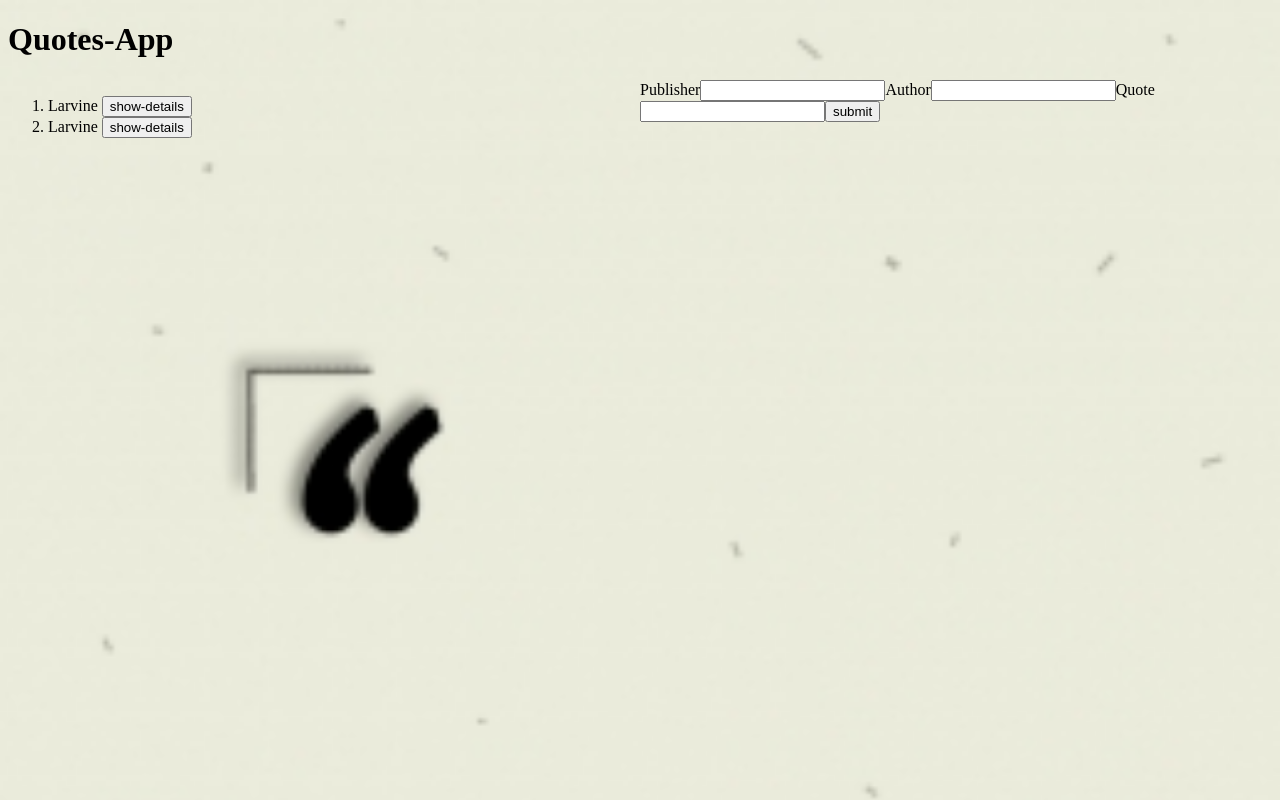
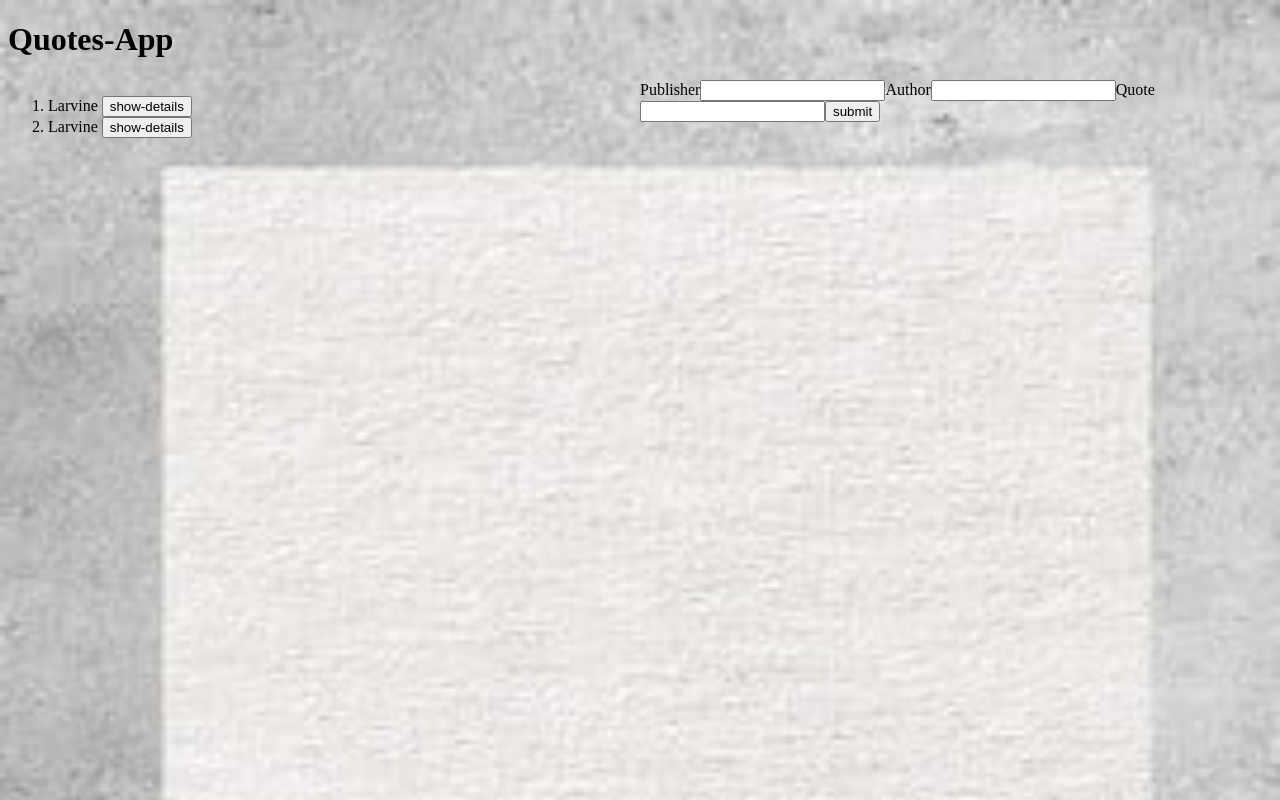
Before and after one commit to asandelarvine/Angular_Quotes, an Angular app: page / in a window 1280 px wide. Built offline with nearby package versions, Linux system fonts and the light colour scheme.

Commit message:
image added to assets

```diff
--- a/src/styles.css
+++ b/src/styles.css
@@ -1,6 +1,6 @@
 /* You can add global styles to this file, and also import other style files */
 body{
-    background-image: url(./assets/quotes1.jpg);
+    background-image: url(./assets/quotes2.jpg);
     background-repeat: no-repeat;
     background-size: cover;
 }
```
Also changed, not shown: src/assets/quotes2.jpg (added).
